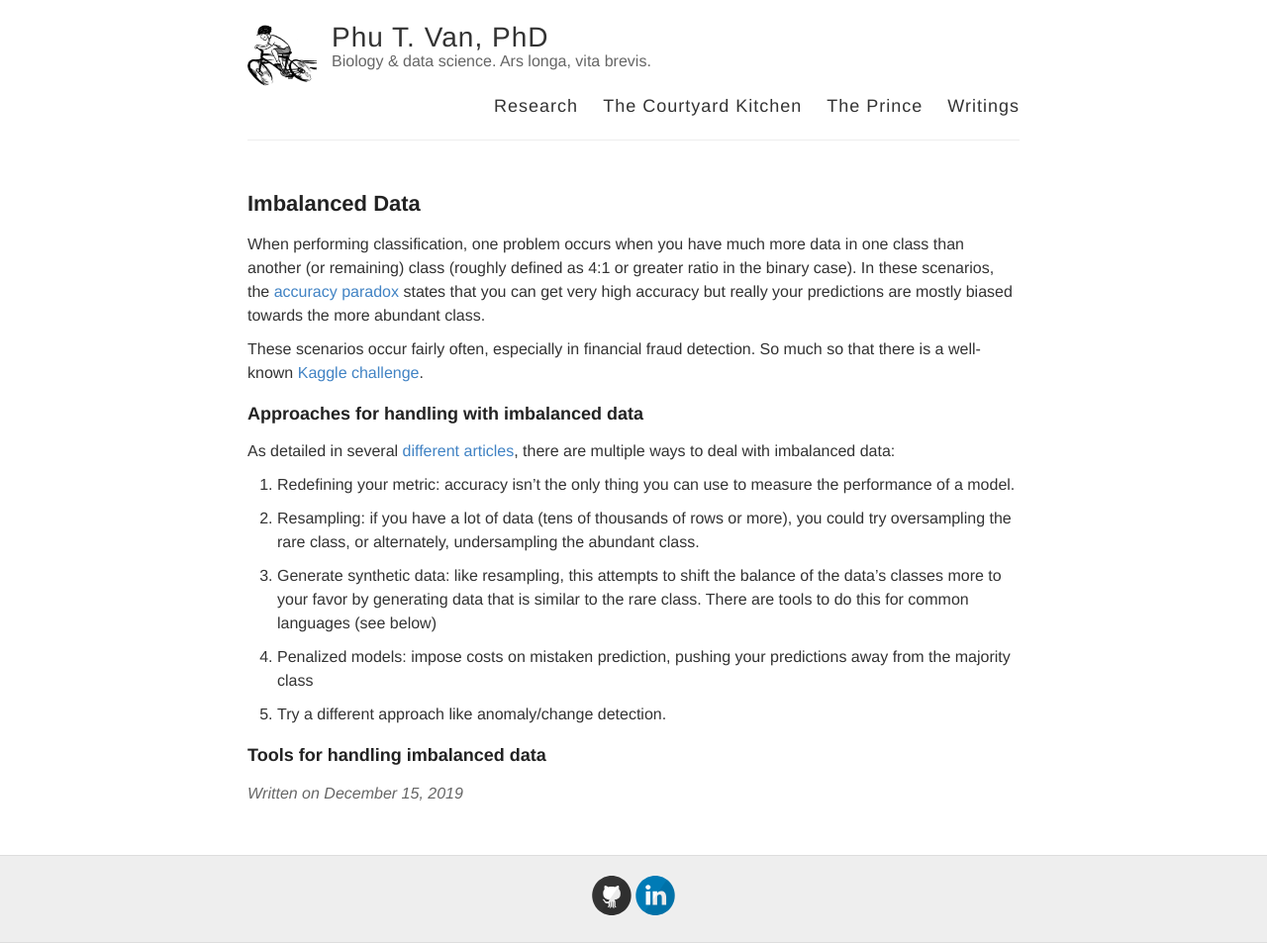
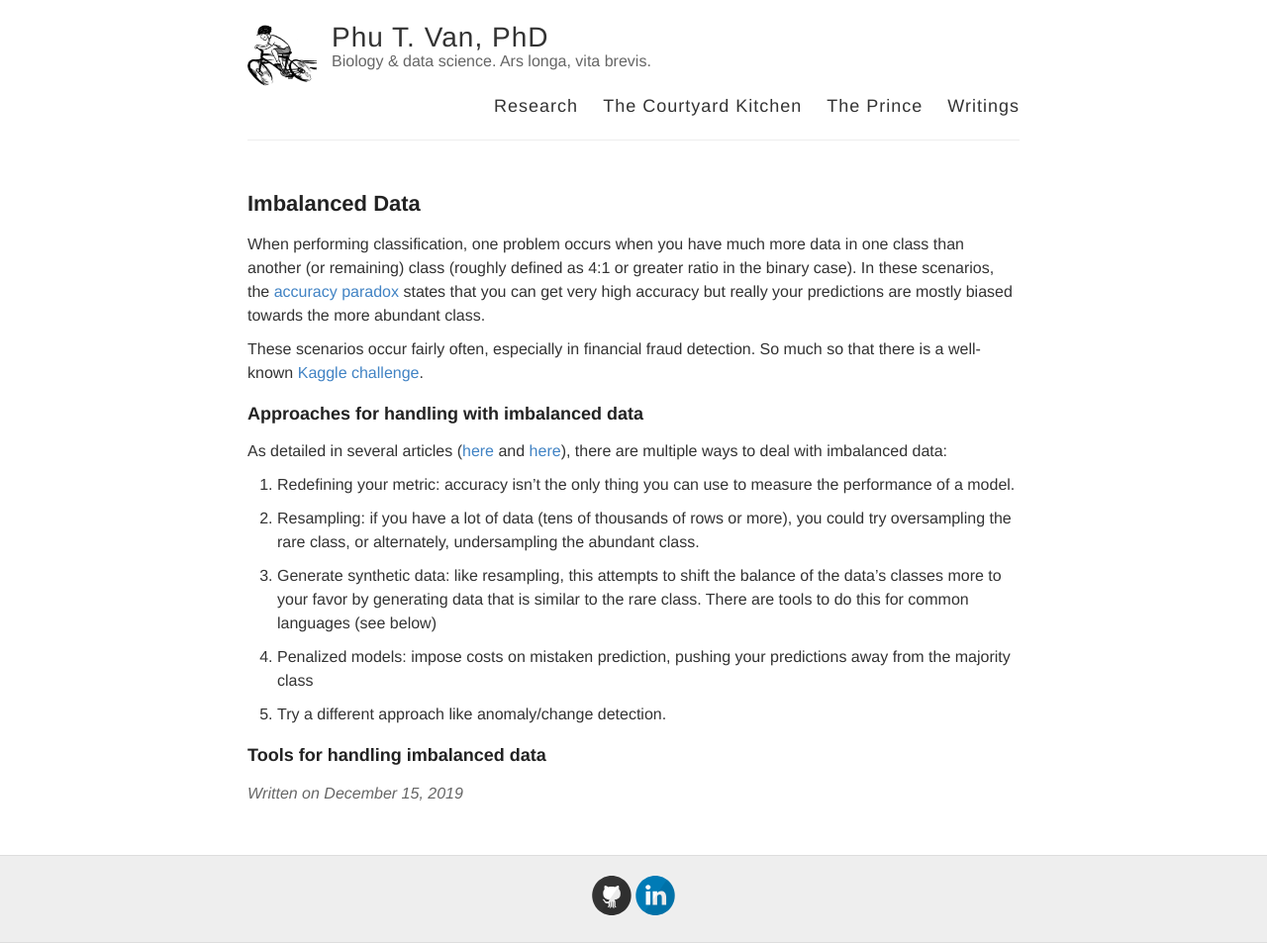
Before and after one commit to ptvan/ptvan.github.io, a Jekyll site: the page built from _posts/2019-12-15-imbalanced-data.md, in a window 1280 px wide. Shown: the whole page at 99% size. Built offline with Jekyll 4.4.1, drawn with Linux system fonts in a browser that asks for light colours.

Commit message:
added imbalanced data blogpost

```diff
--- a/_posts/2019-12-15-imbalanced-data.md
+++ b/_posts/2019-12-15-imbalanced-data.md
@@ -9,7 +9,7 @@ These scenarios occur fairly often, especially in financial fraud detection. So
 
 ### Approaches for handling with imbalanced data
 
-As detailed in several [different](https://machinelearningmastery.com/tactics-to-combat-imbalanced-classes-in-your-machine-learning-dataset/) [articles](https://towardsdatascience.com/methods-for-dealing-with-imbalanced-data-5b761be45a18), there are multiple ways to deal with imbalanced data:
+As detailed in several articles ([here](https://machinelearningmastery.com/tactics-to-combat-imbalanced-classes-in-your-machine-learning-dataset/) and [here](https://towardsdatascience.com/methods-for-dealing-with-imbalanced-data-5b761be45a18)), there are multiple ways to deal with imbalanced data:
 
 1. Redefining your metric: accuracy isn't the only thing you can use to measure the performance of a model.
 
```
